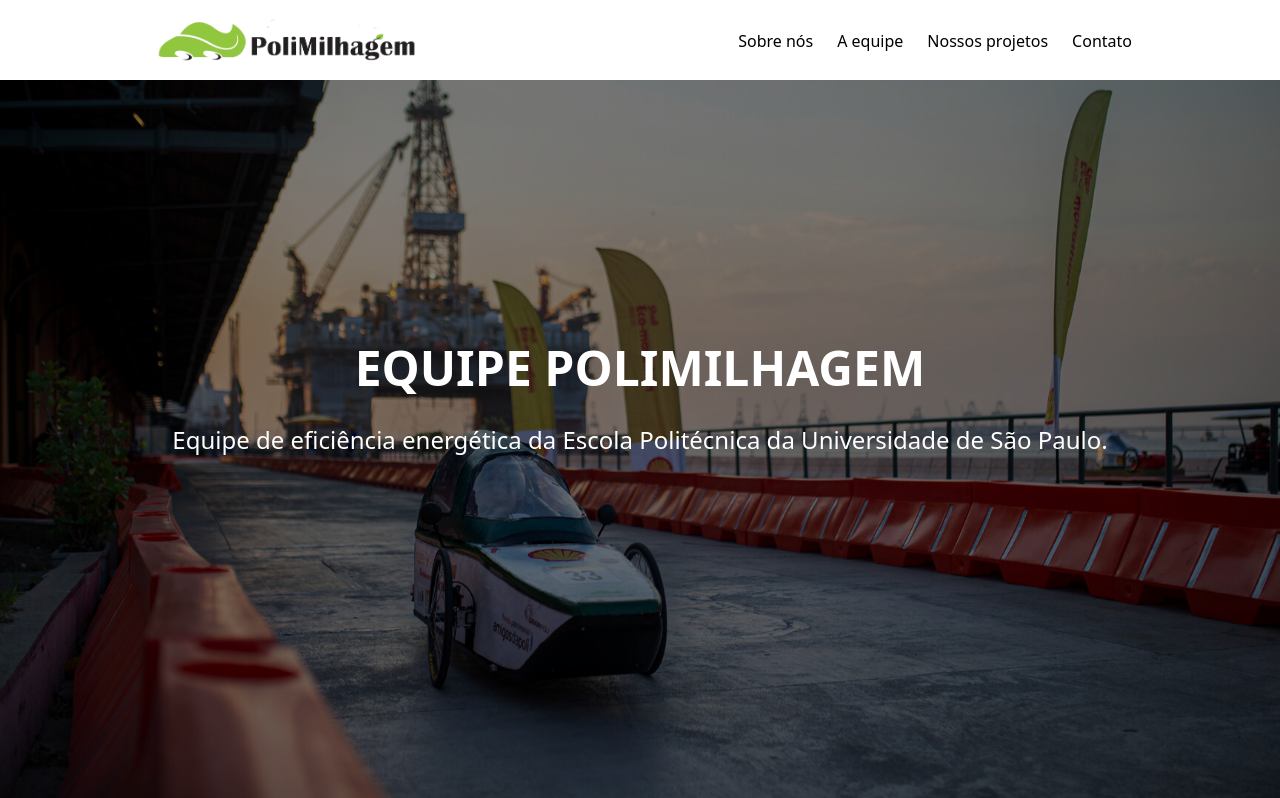
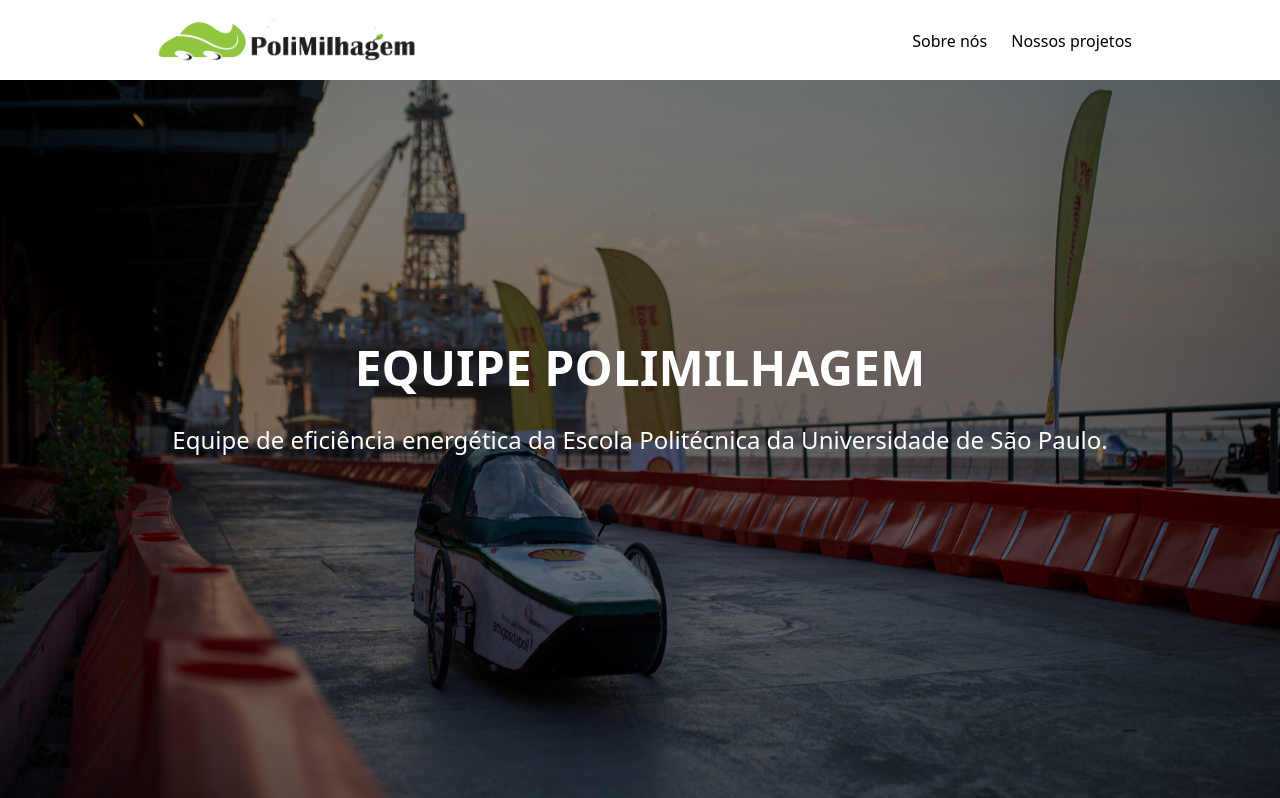
Before and after one commit to bennychun99/site2, a Next.js app: page / in a window 1280 px wide. Shown: the top 798 px of the page. Built offline with nearby package versions, Linux system fonts and the light colour scheme.

Commit message:
navbar stadju

```diff
--- a/components/NavBar.js
+++ b/components/NavBar.js
@@ -47,14 +47,11 @@
               <li className="inline">
                 <a href="/about">Sobre nós</a>
               </li>
-              <li className="inline">
+              {/* <li className="inline">
                 <a href="/team">A equipe</a>
-              </li>
+              </li> */}
               <li className="inline">
                 <a href="/projects">Nossos projetos</a>
-              </li>
-              <li className="inline">
-                <a href="/contactus">Contato</a>
               </li>
             </ul>
           </div>
```
